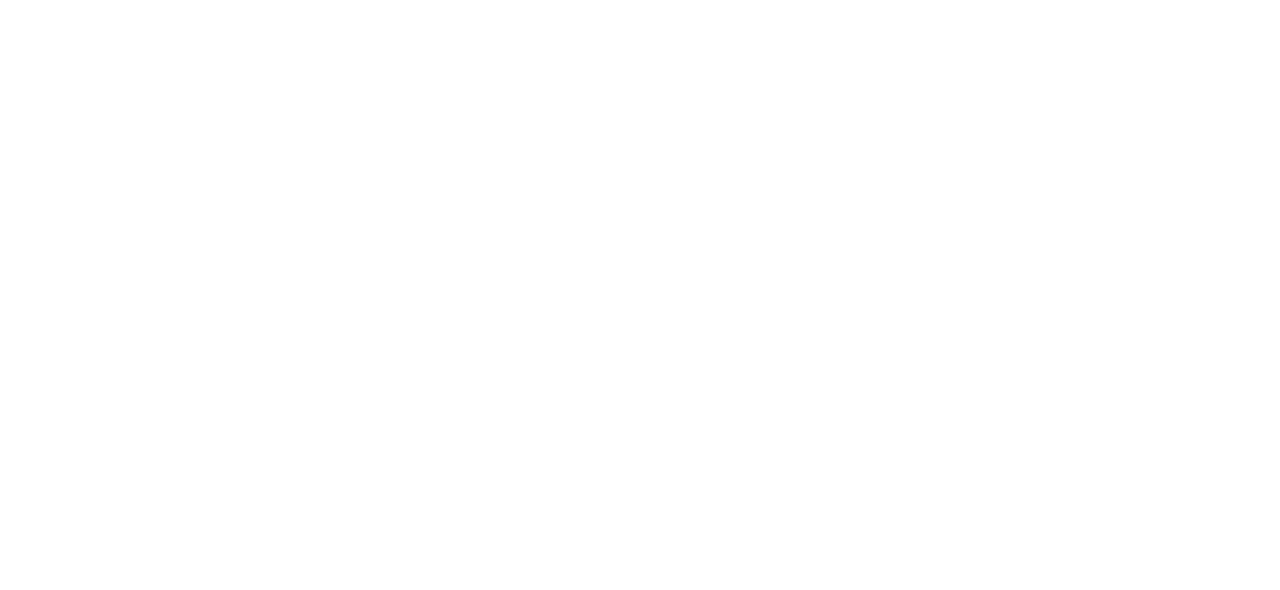
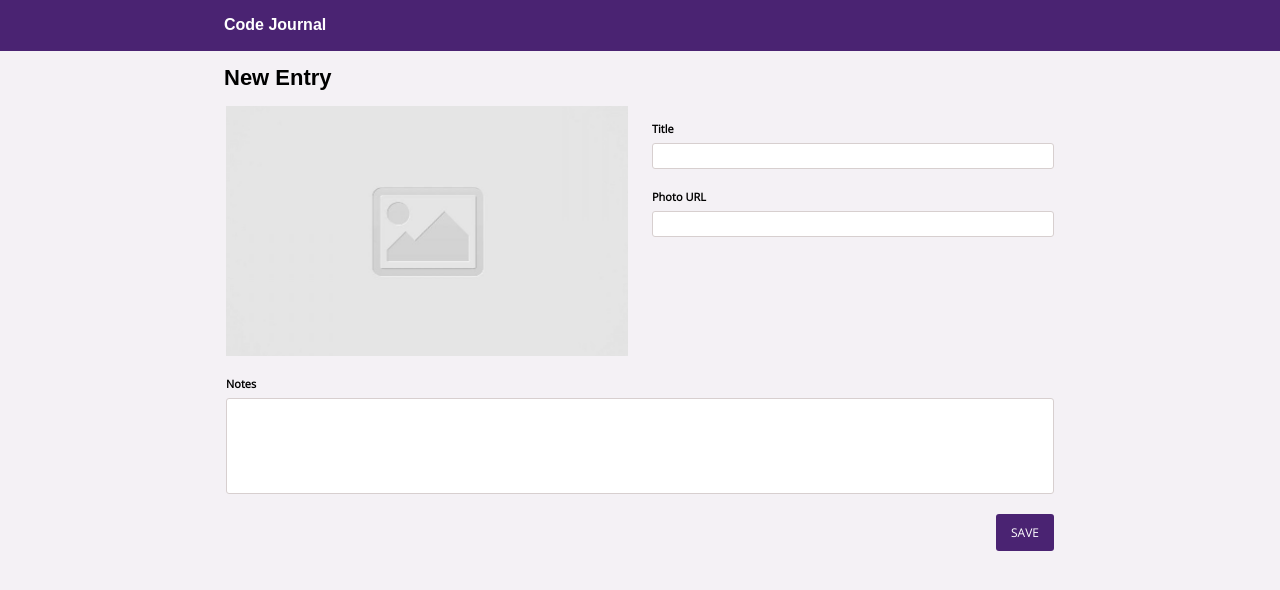
Before and after one commit to randygerada/code-journal, a website: page index.html in a window 1280 px wide. Drawn offline with nearby package versions, Linux system fonts and the light colour scheme; a web font is replaced by a local one.

Commit message:
Listen for both submit and input event, also pushed data into local storage.

```diff
--- a/css/styles.css
+++ b/css/styles.css
@@ -0,0 +1,73 @@
+* {
+  font-family: "Open Sans", sans-serif;
+}
+
+header {
+  background-color: #4a2372;
+  color: white;
+  padding: 3px;
+}
+
+body {
+  background-color: #f4f1f5;
+}
+
+.code-journal-header {
+  font-size: 16px;
+}
+
+.new-entry {
+  font-size: 22px;
+}
+
+.code-journal-header,
+.new-entry {
+  font-family: "Proza Libre", sans-serif;
+  padding-left: 10px;
+}
+
+.empty-photo {
+  object-fit: cover;
+  width: 100%;
+  height: 250px;
+}
+
+.kontainer,
+.label-div {
+  padding: 5px 0;
+}
+
+.label-div > label {
+  font-weight: bold;
+  font-size: 11px;
+}
+
+.input-div > input {
+  height: 26px;
+}
+
+textarea.notes-input {
+  resize: none;
+}
+
+.input-div > input,
+textarea {
+  width: 100%;
+  border-radius: 3px;
+  border: 1px solid #d7cfcf;
+}
+
+.submit-save {
+  text-align: right;
+  margin: 5px 0;
+}
+
+.submit-button {
+  background-color: #4a2372;
+  color: white;
+  text-transform: uppercase;
+  border: none;
+  border-radius: 3px;
+  padding: 10px 15px;
+  font-size: 12px;
+}
--- a/index.html
+++ b/index.html
@@ -11,14 +11,72 @@
     integrity="sha512-9usAa10IRO0HhonpyAIVpjrylPvoDwiPUiKdWk5t3PyolY1cOd4DSE0Ga+ri4AuTroPR5aQvXU9xC6qOPnzFeg=="
     crossorigin="anonymous"
     referrerpolicy="no-referrer" />
+  <link href="https://fonts.googleapis.com/css2?family=Open+Sans&display=swap" rel="stylesheet">
+  <link href="https://fonts.googleapis.com/css2?family=Proza+Libre:ital@1&display=swap" rel="stylesheet">
   <link rel="stylesheet" href="css/reset.css">
   <link rel="stylesheet" href="css/layout.css">
   <link rel="stylesheet" href="css/styles.css">
 </head>
 <body>
   <header>
+    <div class="container">
+      <h2 class="code-journal-header">Code Journal</h2>
+    </div>
   </header>
   <main>
+    <div class="container" data-view="entry-form">
+      <form class="form">
+        <h1 class="new-entry">New Entry</h1>
+        <div class="row">
+          <div class="column-half">
+            <img class="empty-photo" src="images/placeholder-image-square.jpg" alt="placeholder-image">
+          </div>
+          <div class="column-half">
+            <div class="kontainer">
+              <div class="label-div">
+                <label for="title">Title</label>
+              </div>
+              <div class="input-div">
+                <input required="required"
+                       name="title"
+                       id="title"
+                       class="title-input"
+                       type="text">
+              </div>
+            </div>
+            <div class="kontainer">
+              <div class="label-div">
+                <label for="urlPhoto">Photo URL</label>
+              </div>
+              <div class="input-div">
+                <input required="required"
+                       id="urlPhoto"
+                       name="urlPhoto"
+                       class="photo-url"
+                       type="url">
+              </div>
+            </div>
+          </div>
+        </div>
+        <div class="row">
+          <div class="column-full">
+            <div class="kontainer">
+              <div class="label-div">
+                <label for="notes">Notes</label>
+              </div>
+              <div class="input-div">
+                <textarea required="required" id="notes" name="notes" class="notes-input" rows="5"></textarea>
+              </div>
+            </div>
+            <div class="kontainer submit-save">
+              <input class="submit-button"
+                     type="submit"
+                     value="SAVE">
+            </div>
+          </div>
+        </div>
+      </form>
+    </div>
   </main>
   <script src="js/data.js"></script>
   <script src="js/main.js"></script>
--- a/js/data.js
+++ b/js/data.js
@@ -6,3 +6,13 @@ var data = {
   editing: null,
   nextEntryId: 1
 };
+
+var previousDataJSON = localStorage.getItem('code-journal-local-storage');
+if (previousDataJSON !== null) {
+  data = JSON.parse(previousDataJSON);
+}
+
+window.addEventListener('beforeunload', function (event) {
+  var dataJSON = JSON.stringify(data);
+  this.localStorage.setItem('code-journal-local-storage', dataJSON);
+});
--- a/js/main.js
+++ b/js/main.js
@@ -0,0 +1,31 @@
+/* global data */
+
+var $form = document.querySelector('.form');
+$form.addEventListener('submit', submitForm);
+
+var changeUrl = document.querySelector('.photo-url');
+var changeImage = document.querySelector('.empty-photo');
+
+changeUrl.addEventListener('input', updateUrl);
+
+function updateUrl(event) {
+  var $photoUrl = event.target.value;
+  changeImage.setAttribute('src', $photoUrl);
+}
+
+function submitForm(event) {
+  event.preventDefault();
+  var entry = {
+    title: $form.elements.title.value,
+    urlPhoto: $form.elements.urlPhoto.value,
+    notes: $form.elements.notes.value
+  };
+
+  entry.entryId = data.nextEntryId;
+  data.nextEntryId++;
+  data.entries.unshift(entry);
+  changeImage.setAttribute('src', 'images/placeholder-image-square.jpg');
+
+  $form.reset();
+
+}
```
